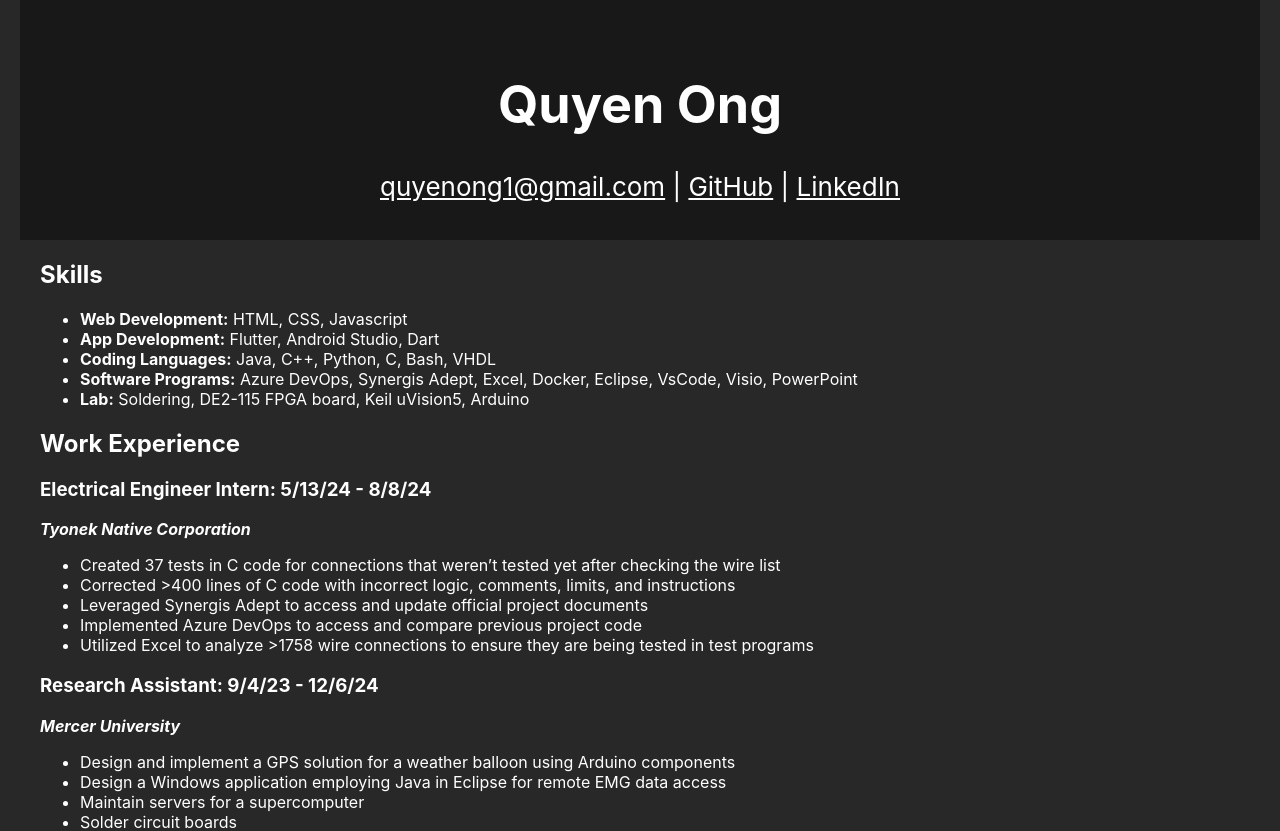
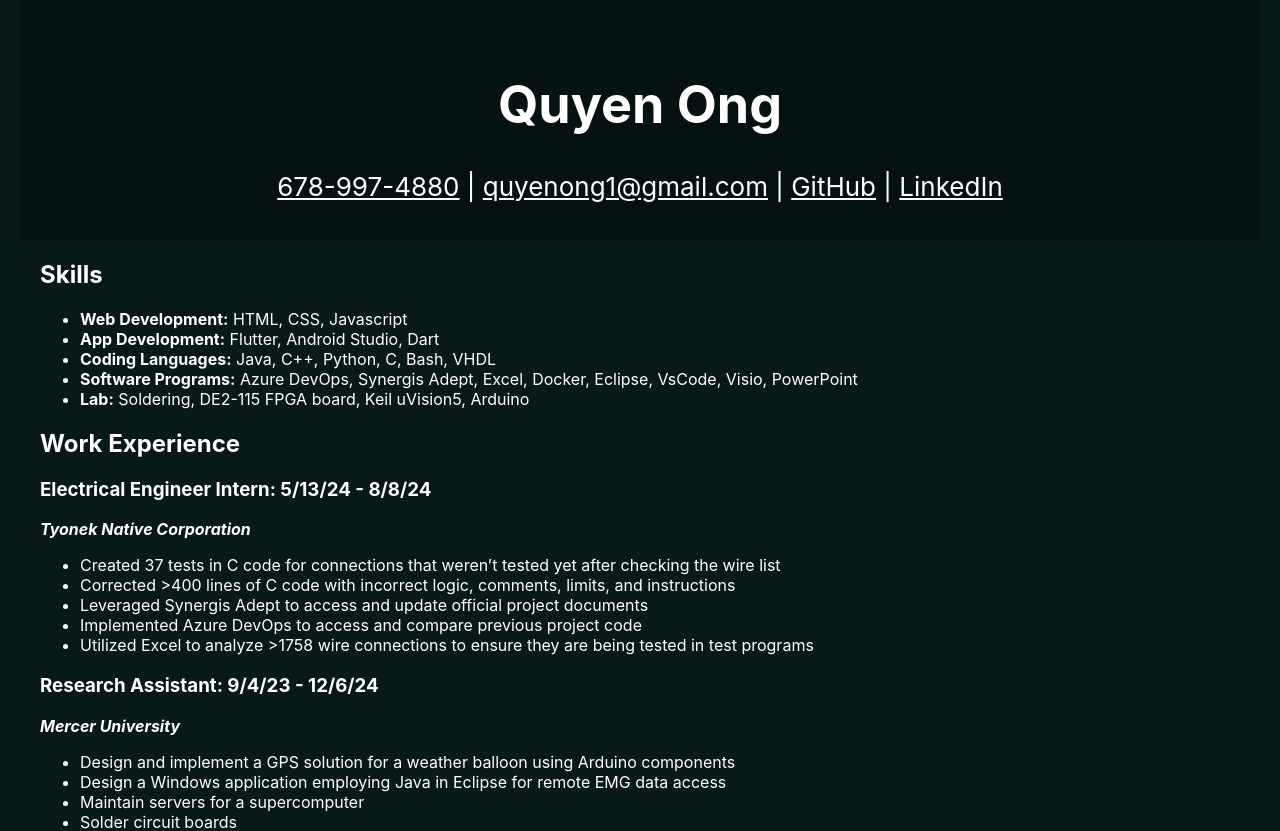
Before and after one commit to quyen-ong/quyen-ong.github.io, a React (Create React App) app: page / in a window 1280 px wide. Shown: the top 831 px of the page. Built offline with nearby package versions, Linux system fonts and the light colour scheme.

Commit message:
Revert "changed background colors"
This reverts commit 7507d4ddfde691cdd3188dac6b4a75e9f24b2ae5.

```diff
--- a/src/App.css
+++ b/src/App.css
@@ -3,7 +3,7 @@
 }
 
 .App-header {
-  background-color: #181818;
+  background-color: #061211;
   min-height: 30vh;
   display: flex;
   flex-direction: column;
@@ -14,17 +14,17 @@
 
   body{
     color: #FFF;
-    background-color: #181818;
+    background-color: #061211;
   }
 
   a{
     color: #FFF;
-    background-color: #181818;
+    background-color: #061211;
   }
 }
 
 body{
-  background-color: #282828;
+  background-color: #071a19;
   color: #FFF;
   padding-left: 20px;
   padding-right: 20px
--- a/src/App.js
+++ b/src/App.js
@@ -11,7 +11,7 @@ function App() {
       <header className="App-header">
 
         <h1>Quyen Ong</h1>
-        <body><a href="quyenong1@gmail.com">quyenong1@gmail.com</a> | <a href="https://github.com/quyen-ong">GitHub</a> | <a href="https://www.linkedin.com/in/quyen-ong">LinkedIn</a></body>
+        <body><a href="tel:678-997-4880">678-997-4880</a> | <a href="quyenong1@gmail.com">quyenong1@gmail.com</a> | <a href="https://github.com/quyen-ong">GitHub</a> | <a href="https://www.linkedin.com/in/quyen-ong">LinkedIn</a></body>
       </header>
       <body>
     <div>
```
